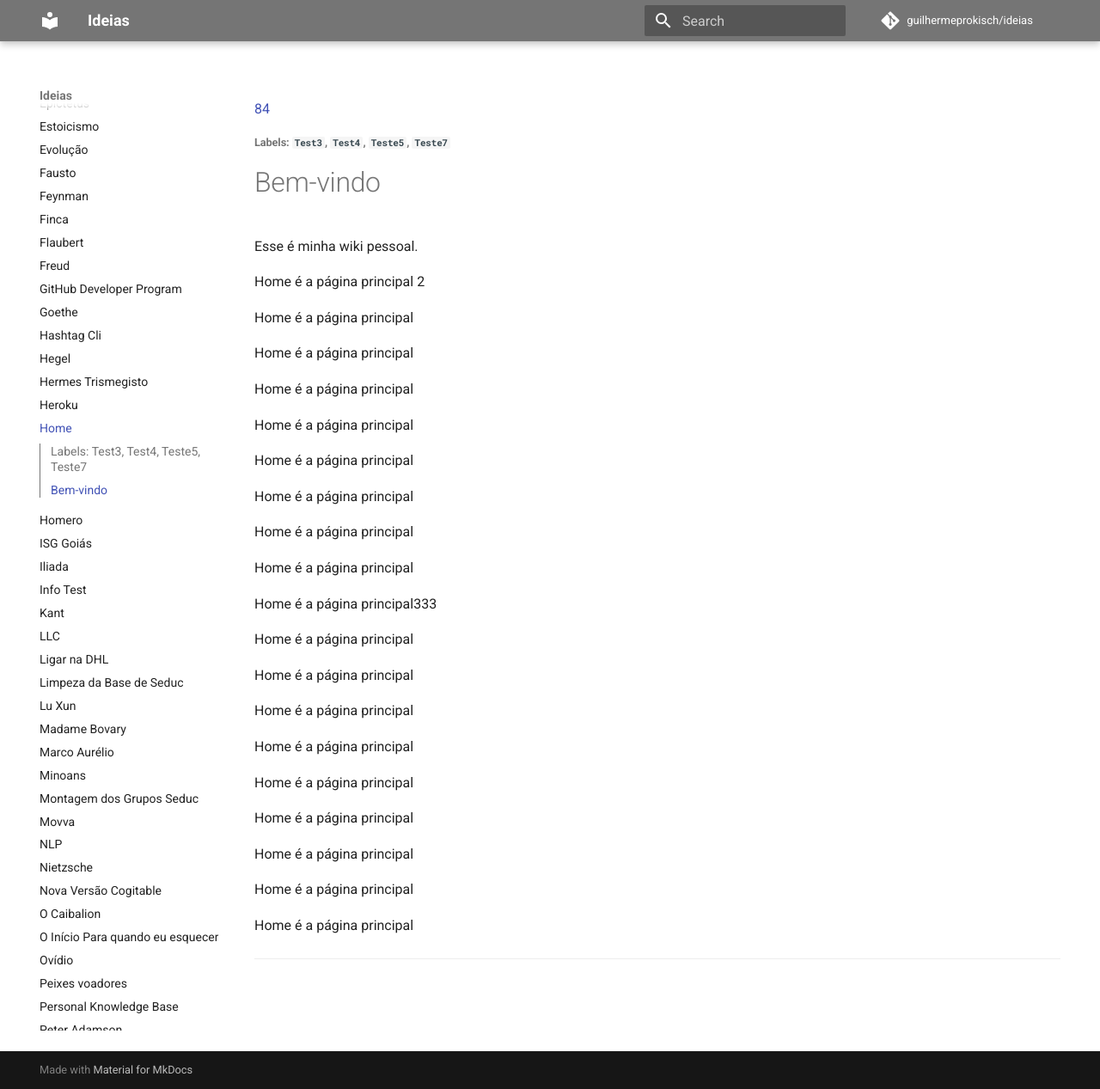
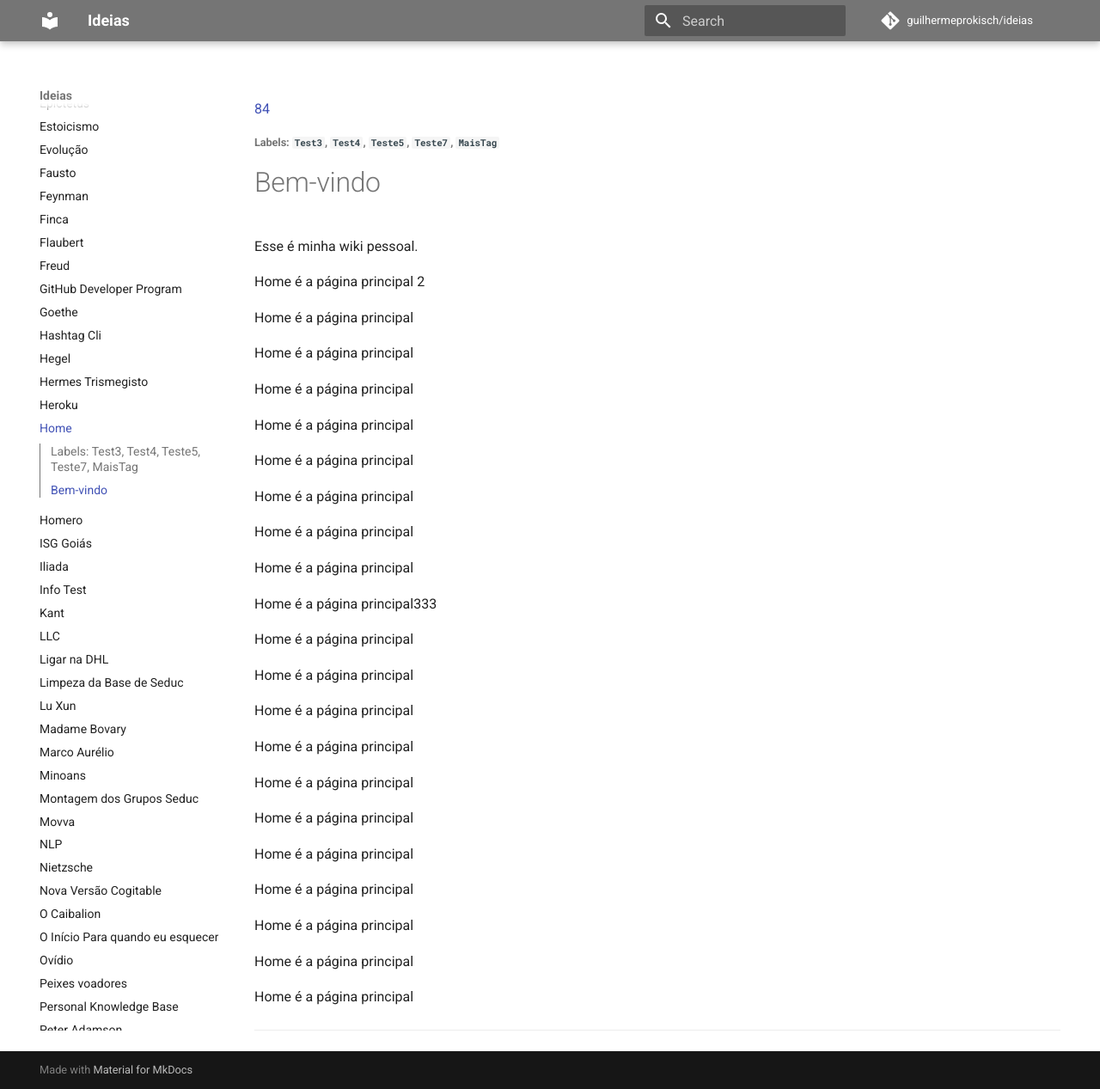
Before and after one commit to guilhermeprokisch/guilherme, an MkDocs documentation site: the page built from docs/Home.md, in a window 1280 px wide and 1267 px high. Shown: the whole window at 86% size. Built offline with MkDocs 1.6.1 and Material for MkDocs 9.7.7, drawn with Linux system fonts in a browser that asks for light colours; comment, search, counter and statistics services are not loaded.

Commit message:
Backup all issues

```diff
--- a/docs/Home.md
+++ b/docs/Home.md
@@ -1,5 +1,5 @@
 [84](https://github.com/guilhermeprokisch/ideias/issues/84)
-###### **Labels**: `Test3`, `Test4`, `Teste5`, `Teste7`
+###### **Labels**: `Test3`, `Test4`, `Teste5`, `Teste7`, `MaisTag`
 
 
 
@@ -64,4 +64,10 @@ Home é a página principal
 
 Home é a página principal
 
+
+Home é a página principal
+
+
+Home é a página principal
+
 -------------------------------------------------------------------------------
```
